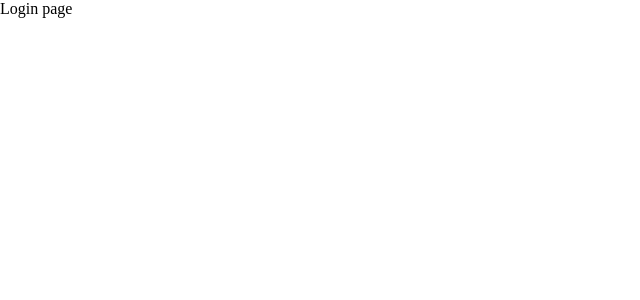
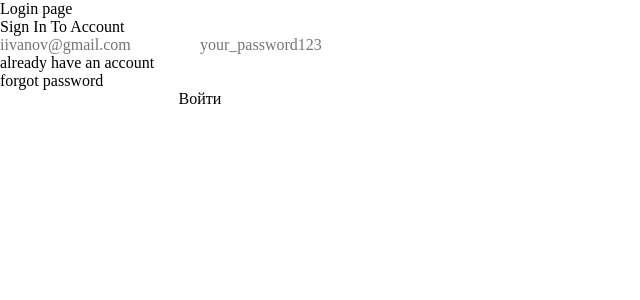
Before and after one commit to bzzzden4ik/SberMedAI, a React (Vite) app: page /login in a window 1280 px wide. Shown: the top 300 px of the page, without its empty margins (0-640 px from the left). Built offline with nearby package versions, Linux system fonts and the light colour scheme.

Commit message:
feature: Add login form

```diff
--- /dev/null
+++ b/src/features/auth-by-email/index.js
@@ -0,0 +1 @@
+export { AuthForm } from './ui/auth-form.jsx'
--- /dev/null
+++ b/src/features/auth-by-email/ui/auth-form.css
@@ -0,0 +1,8 @@
+.login__form {
+    width: 400px;
+    display: flex;
+    flex-direction: column;
+}
+.login__form a {
+    color: #000;
+}
--- /dev/null
+++ b/src/features/auth-by-email/ui/auth-form.jsx
@@ -0,0 +1,17 @@
+import './auth-form.css'
+
+
+export function AuthForm() {
+    return (
+        <form className='login__form'>
+            <h1>Sign In To Account</h1>
+            <div className="form__inputs">
+                <input type="email" className="form__input form__email" placeholder="iivanov@gmail.com"/>
+                <input type="password" className="form__input form__password" placeholder="your_password123"/>
+            </div>
+            <a href="#">already have an account</a>
+            <a href="#">forgot password</a>
+            <button>Войти</button>
+        </form>
+    )
+}
--- a/src/pages/login/ui/login-page.jsx
+++ b/src/pages/login/ui/login-page.jsx
@@ -1,7 +1,11 @@
+import { AuthForm } from "@/features/auth-by-email/index.js"
+
+
 export function LoginPage () {
     return (
         <>
             Login page
+            <AuthForm />
         </>
     )
 }
```
